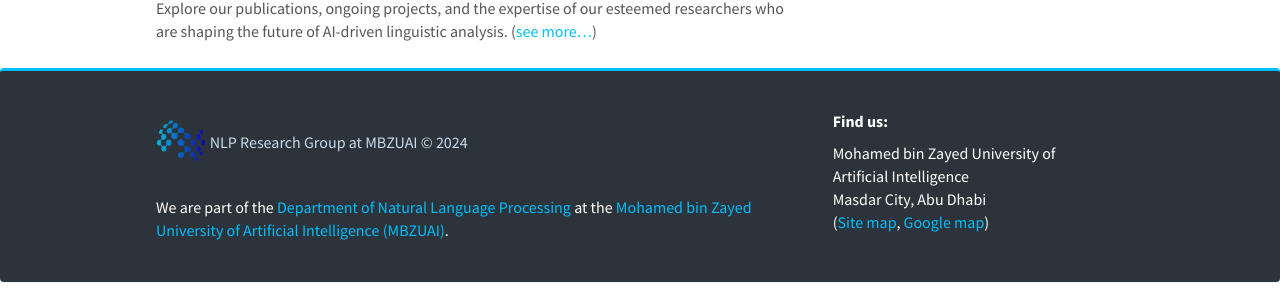
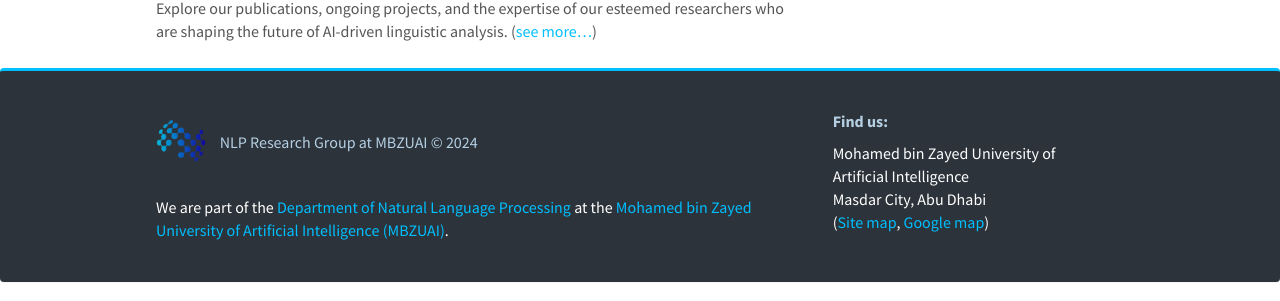
Before and after one commit to RamzaBasharat/MBZUAI, a Jekyll site: the page built from _pages/home.md, in a window 1280 px wide and 1400 px high, scrolled down 66 px. Shown: the part 1096-1397 px from the top of the window. Built offline with Jekyll 4.4.1, drawn with Linux system fonts in a browser that asks for light colours; nearby versions of some CDN libraries.

Commit message:
updating footer

```diff
--- a/_includes/footer.html
+++ b/_includes/footer.html
@@ -12,7 +12,7 @@
 		</div>
 
 		<div class="col-sm-4">
-			<h5 class="white"><b>Find us:</b></h5>
+			<h5 class="grayish"><b>Find us:</b></h5>
 			 Mohamed bin Zayed University of<br />
 			Artificial Intelligence <br />
 			Masdar City, Abu Dhabi <br />
--- a/css/main.scss
+++ b/css/main.scss
@@ -136,11 +136,11 @@ background-color: #2c333a;
 color: #fff;
 }
 
-.copyright{
-color: #c8dbea;
+.copyright, .grayish{
+color: #b5cfe3;
 }
 
-.copyright .img{
+.copyright img{
 margin-right:10px;
 }
 //-----------------
```
